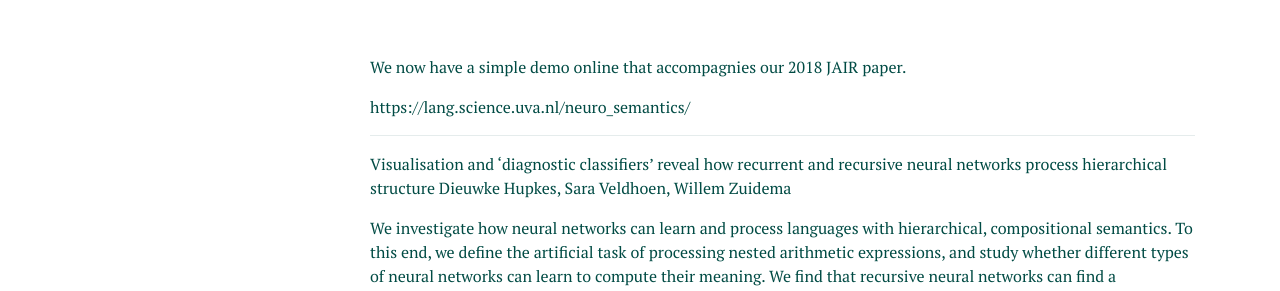
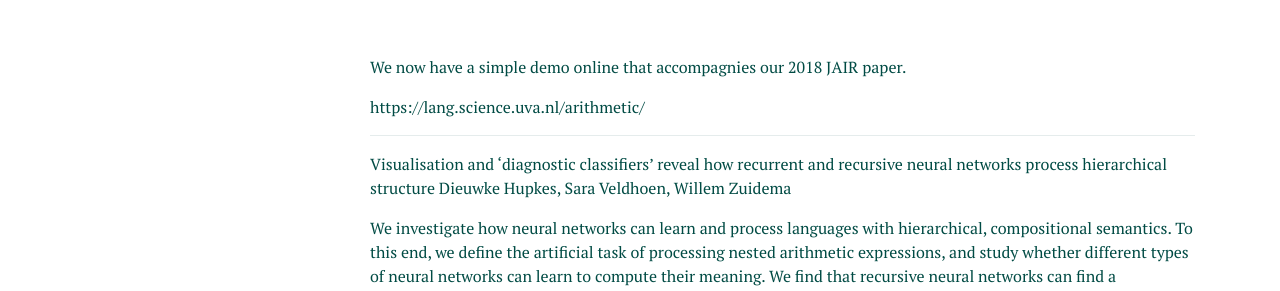
Before and after one commit to clclab/clclab-website, a Jekyll site: the page built from jekyll/_posts/2019-03-27-demo-dieuwke.md, in a window 1280 px wide. Shown: the part 313-604 px from the top of the page. Built offline with Jekyll 4.4.1, drawn with Linux system fonts in a browser that asks for light colours; a script that is not in the unit is left out; some of the changed lines change nothing that is shown.

Commit message:
fixed demo link

```diff
--- a/jekyll/_posts/2019-03-27-demo-dieuwke.md
+++ b/jekyll/_posts/2019-03-27-demo-dieuwke.md
@@ -8,7 +8,7 @@ categories: news
 
 We now have a simple demo online that accompagnies our 2018 JAIR paper.
 
-https://lang.science.uva.nl/neuro_semantics/
+https://lang.science.uva.nl/arithmetic/
 
 ***
 
```
